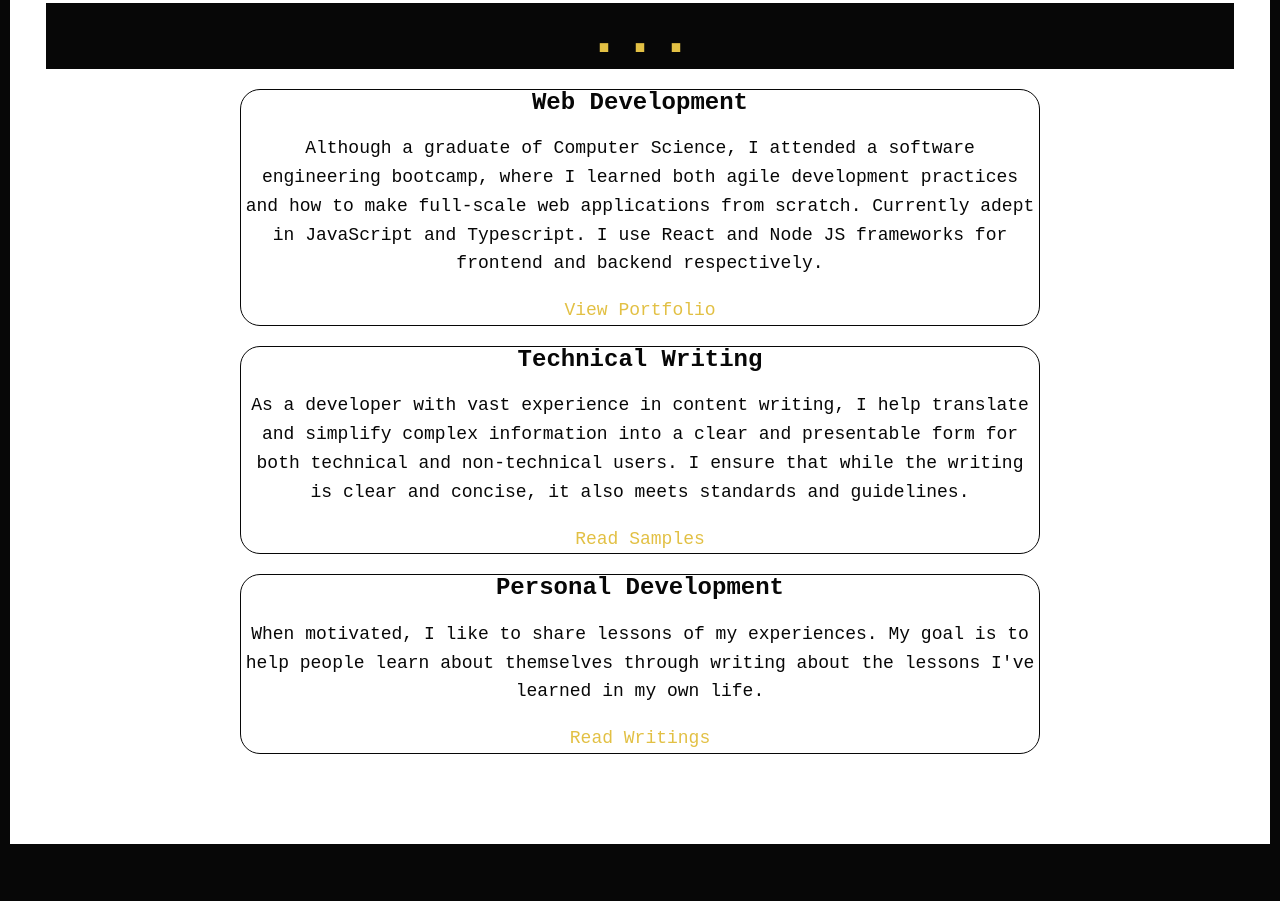
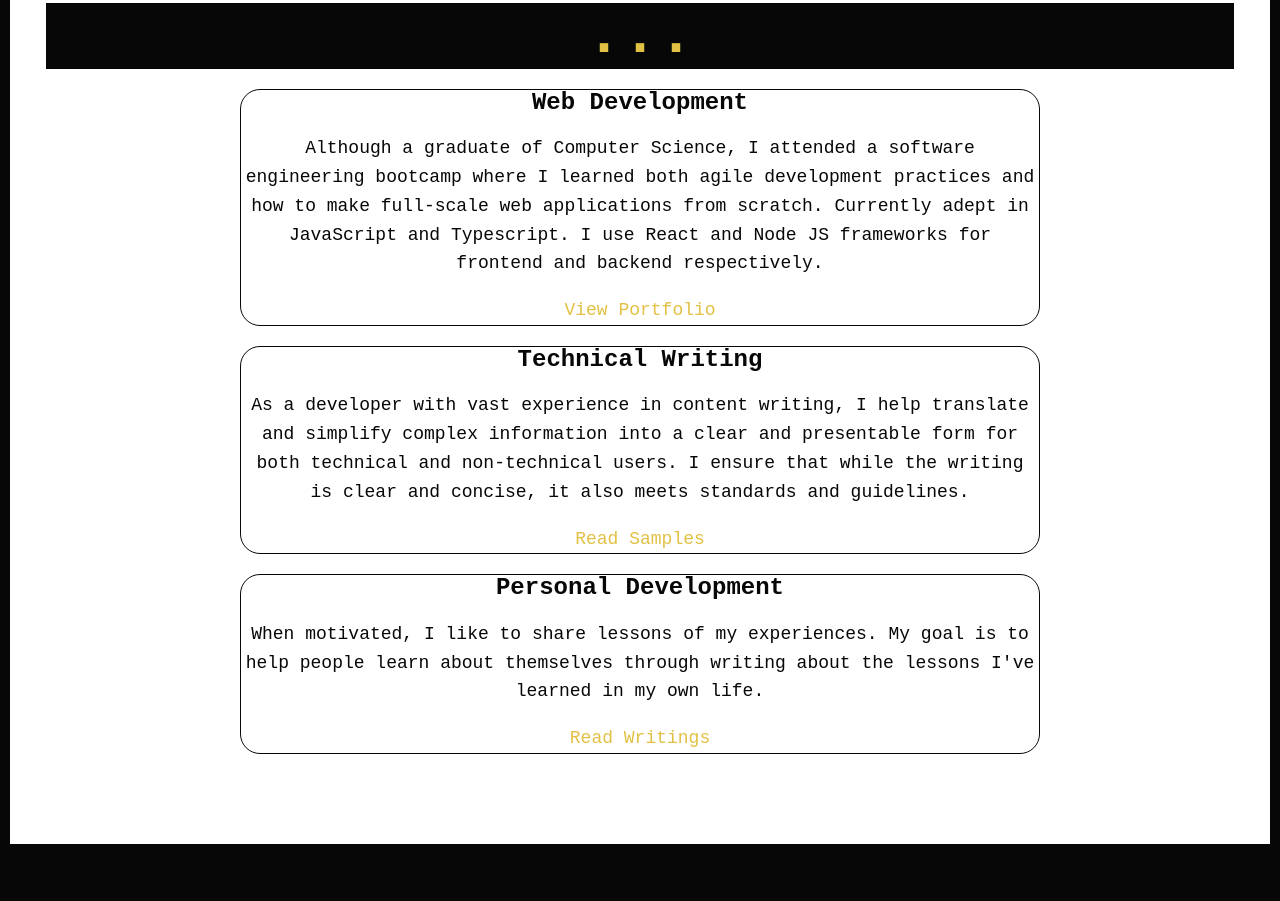
Before and after one commit to Dee-Tyan/myportfolio, a website: page index.html in a window 1280 px wide. Shown: the part 1367-2268 px from the top of the page. Drawn offline with Linux system fonts and the light colour scheme; a web font is replaced by a local one.

Commit message:
Update index.html

```diff
--- a/index.html
+++ b/index.html
@@ -77,7 +77,7 @@
 
             <div class="service" draggable="true">
                 <h3>Web Development</h3>
-                <p>Although a graduate of Computer Science, I attended a software engineering bootcamp, where I learned both agile development practices and how to make full-scale web applications from scratch.
+                <p>Although a graduate of Computer Science, I attended a software engineering bootcamp where I learned both agile development practices and how to make full-scale web applications from scratch.
                 Currently adept in JavaScript and Typescript. I use React and Node JS frameworks for frontend and backend respectively.</p>
                 <a href="/src/portfolio.html" target="_blank">View Portfolio </a>
             </div> <!-- / service -->
```
